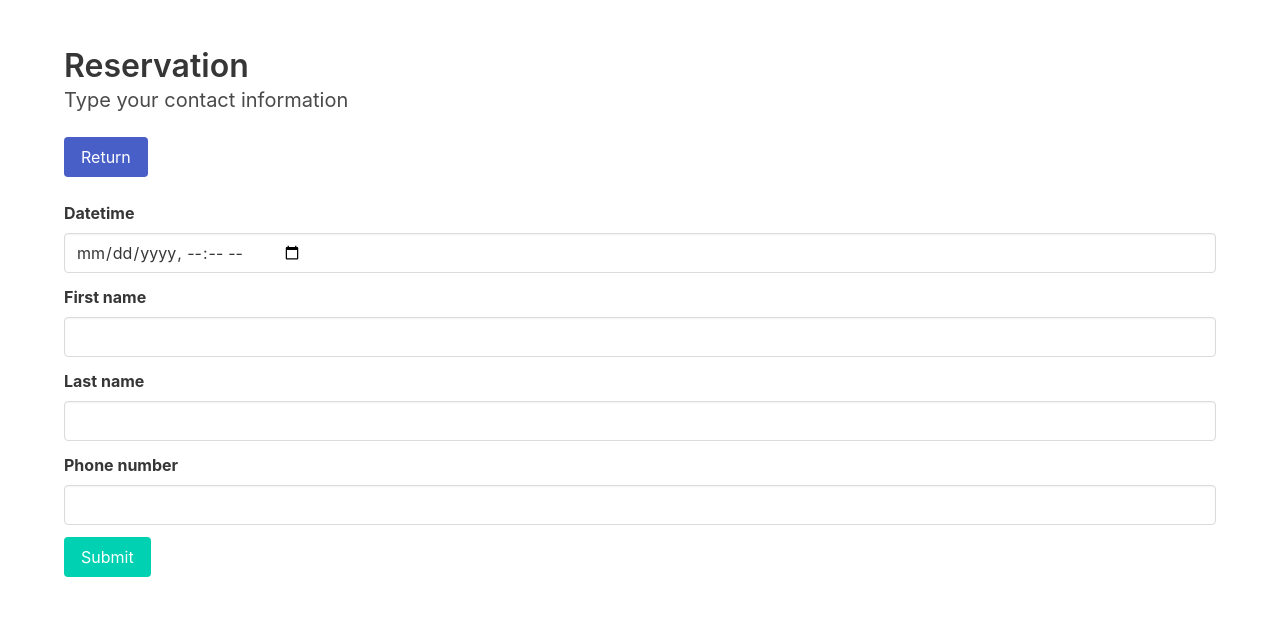
After one commit to OrifInformatique/Django_test, a Django app: page /shop/reservation/ in a window 1280 px wide. The commit adds this page. Shown: the top 624 px of the page. Run offline with Django 4.2, Linux system fonts and the light colour scheme.

Commit message:
form reservation + count in basket button

```diff
--- /dev/null
+++ b/shop/forms.py
@@ -0,0 +1,16 @@
+from django import forms
+
+
+
+class ResevationForm(forms.Form):
+    datetime = forms.DateTimeField()
+    first_name = forms.CharField(label="First name", max_length=255)
+    last_name = forms.CharField(label="Last name", max_length=255)
+    phone_number = forms.CharField(max_length=255)
+
+    datetime.widget.attrs.update({'class': 'input'})
+    datetime.widget.input_type = 'datetime-local'
+    first_name.widget.attrs.update({'class': 'input'})
+    last_name.widget.attrs.update({'class': 'input'})
+    phone_number.widget.attrs.update({'class': 'input', 'pattern': '[\+\s\d]+'})
+    print(vars(phone_number))
--- a/shop/templates/shop/basket.html
+++ b/shop/templates/shop/basket.html
@@ -10,7 +10,7 @@
     <title>{{ title }}</title>
     <link rel="stylesheet" href="{% static 'shop/bulma.min.css' %}">
   </head>
-  <body lang="fr-CH">
+  <body>
   <section class="section">
     <div class="container">
       <h1 class="title">
@@ -21,7 +21,7 @@
       </p>
       <p class="block">
       <a href="{% url 'shop:index' %}" class='button is-link '>{% translate 'Return'%}</a>
-          <a href="#" class='button is-primary '>{% translate 'Next'%}</a>
+          <a href="{% url 'shop:reservation' %}" class='button is-primary '>{% translate 'Next'%}</a>
       </p>
       <table class='table'>
           <thead>
--- /dev/null
+++ b/shop/templates/shop/reservation-form.html
@@ -0,0 +1,43 @@
+{% load static %}
+{% load i18n %}
+
+{% translate 'Reservation' as title%}
+<!DOCTYPE html>
+<html lang='fr-CH'>
+  <head>
+    <meta charset="utf-8">
+    <meta name="viewport" content="width=device-width, initial-scale=1">
+    <title>{{ title }}</title>
+    <link rel="stylesheet" href="{% static 'shop/bulma.min.css' %}">
+  </head>
+  <body>
+  <section class="section">
+    <div class="container">
+      <h1 class="title">
+        {{ title }}
+      </h1>
+      <p class="subtitle">
+        {% translate 'Type your contact information' %}
+      </p>
+      <p class="block">
+      <a href="{% url 'shop:show-basket' %}" class="button is-link">{% translate 'Return'%}</a>
+      </p>
+      <form>
+        {% csrf_token %}
+        {% for field in form %}
+          <div class="field">
+             {{ field.errors }}
+                <label class="label" for="{{ field.auto_id }}">
+                  {{ field.label }}
+                </label>
+             <div class="control">
+               {{ field }}
+             </div>
+           </div>
+        {% endfor %}
+        <input type="submit" class="button is-primary" value="Submit">
+      </form>
+    </div>
+  </section>
+  </body>
+</html>
--- a/shop/urls.py
+++ b/shop/urls.py
@@ -12,4 +12,5 @@ urlpatterns = [
     path('delete-basket/', views.delete_basket, name='delete-basket'),
     path('delete-item-basket/<int:id>', views.delete_item_basket,
             name='delete-item-basket'),
+    path('reservation/', views.reservation_form, name='reservation'),
 ]
--- a/shop/views.py
+++ b/shop/views.py
@@ -3,6 +3,7 @@ from .models import Product
 from django.http import HttpResponse
 from functools import reduce
 from django.shortcuts import redirect
+from .forms import ResevationForm
 import sys
 
 def set_url_image(product):
@@ -14,9 +15,11 @@ def set_url_image(product):
     return product
 
 def index(request):
+    basket = request.session['basket']
     context = dict()
     context['products'] = Product.objects.all().values()
     context['products'] = list(map(set_url_image, context['products']))
+    context['itemNumberBasket'] = len(basket)
     return render(request, 'shop/index.html', context)
 
 def images(request, name):
@@ -87,3 +90,8 @@ def delete_item_basket(request, id):
     except ValueError as e:
         print(e, file=sys.stderr)
     return redirect('shop:show-basket')
+
+def reservation_form(request):
+    context = dict()
+    context['form'] = ResevationForm();
+    return render(request, 'shop/reservation-form.html', context)
```
Also changed, not shown: shop/admin.py (+11 -2 lines), shop/static/shop/scripts/addItem.js (+18 -0 lines), shop/templates/shop/index.html (+6 -3 lines), templates/admin/_base_site.html (renamed from templates/admin/base_site.html), templates/admin/_index.html (renamed from templates/admin/index.html).
